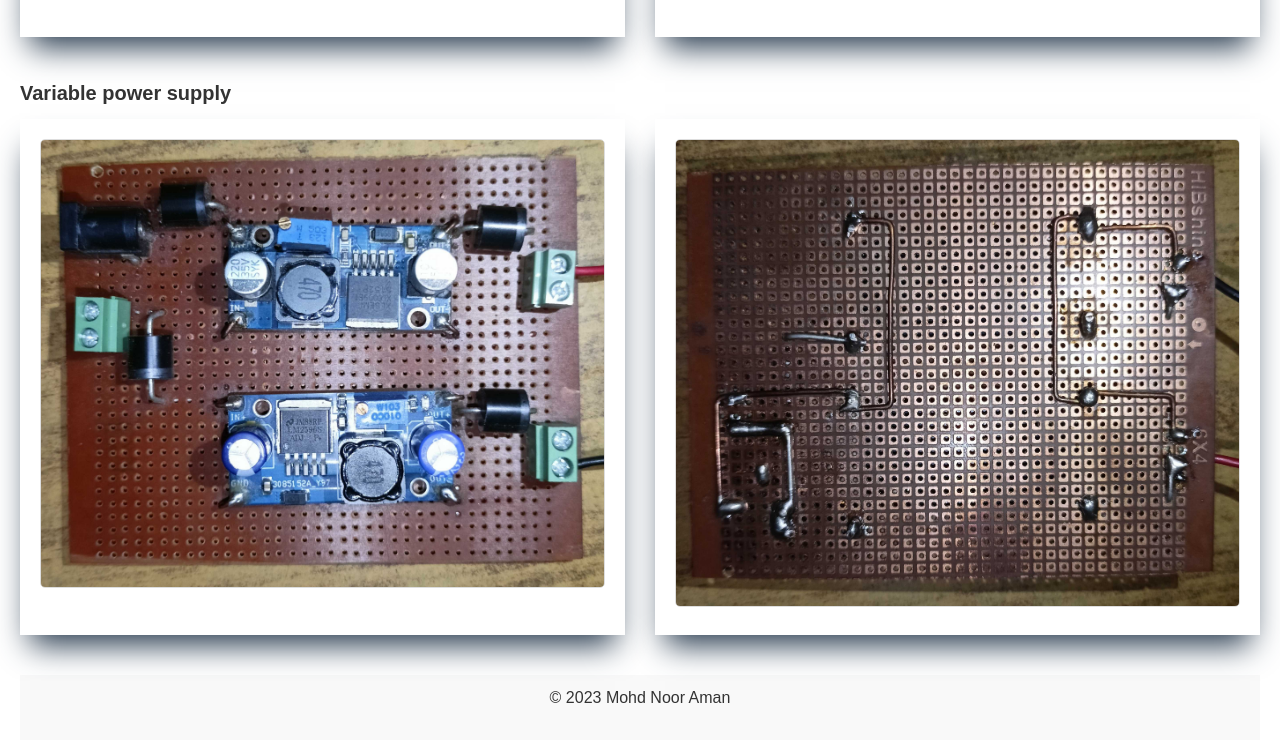
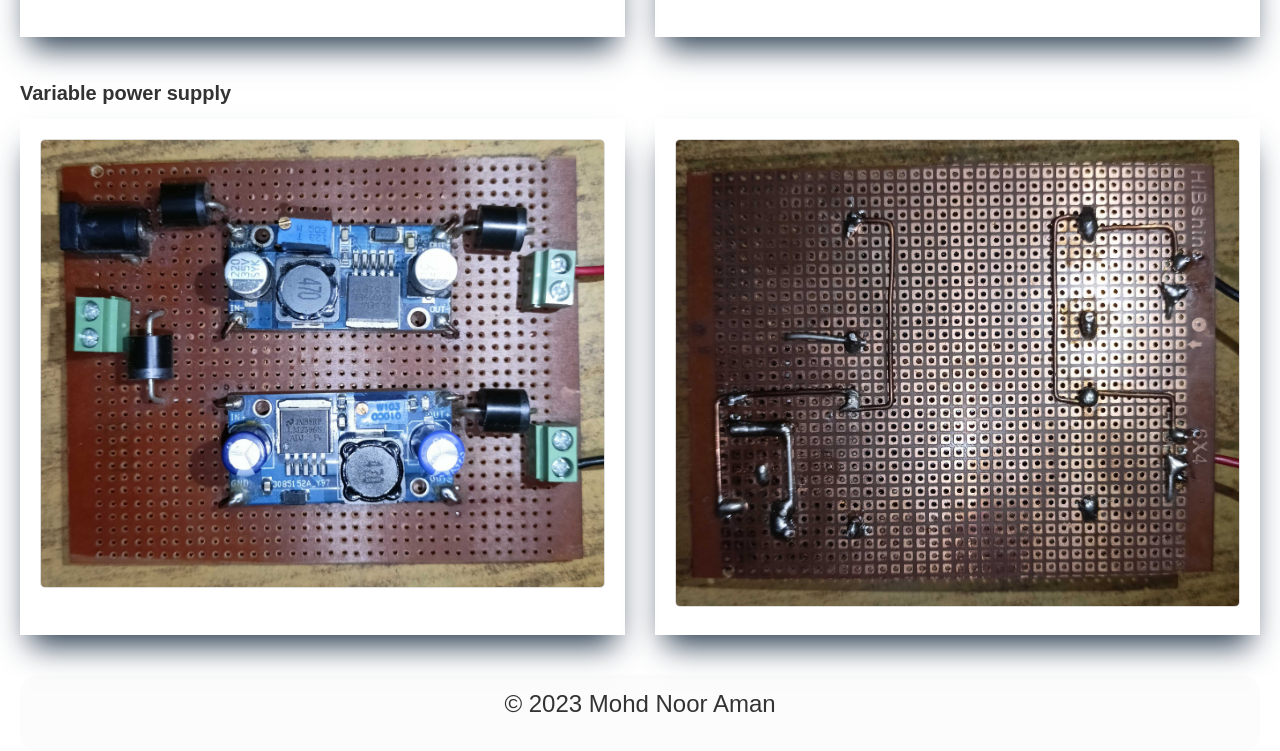
Before and after one commit to 0xNoor/Elec-Schema, a plain HTML site: page index.html in a window 1280 px wide. Shown: the part 2946-3697 px from the top of the page. Drawn offline with Linux system fonts and the light colour scheme.

Commit message:
Footer style changed

```diff
--- a/styles.css
+++ b/styles.css
@@ -61,7 +61,13 @@ footer {
   text-align: center;
   margin-top: 30px;
   padding: 10px;
-  background-color: #f9f9f9;
+  background-color: #f9f9f990;
+  font-size: 24px;
+  margin:0;
+  border-bottom-left-radius: 0.8em;
+  border-bottom-right-radius: 0.8em;
+  border-top-left-radius: 0.8em;
+  border-top-right-radius: 0.8em;
 }
 
 
```
